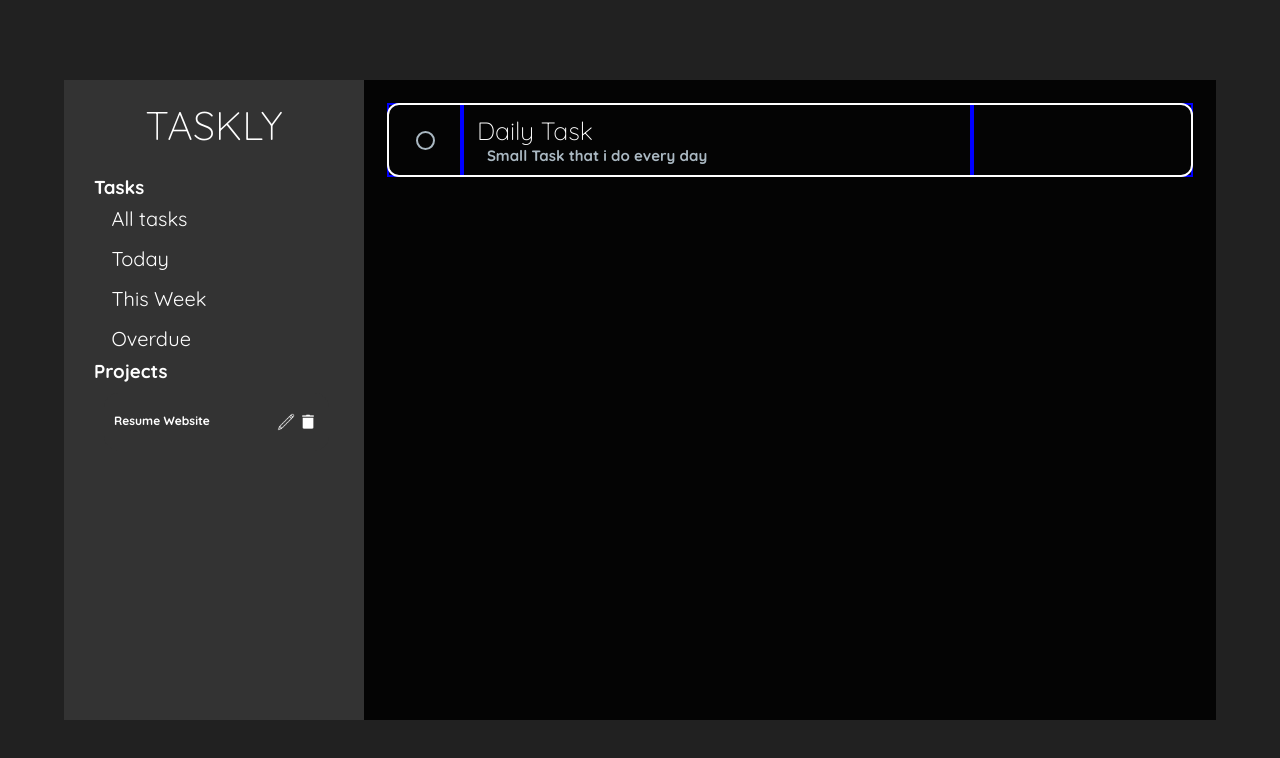
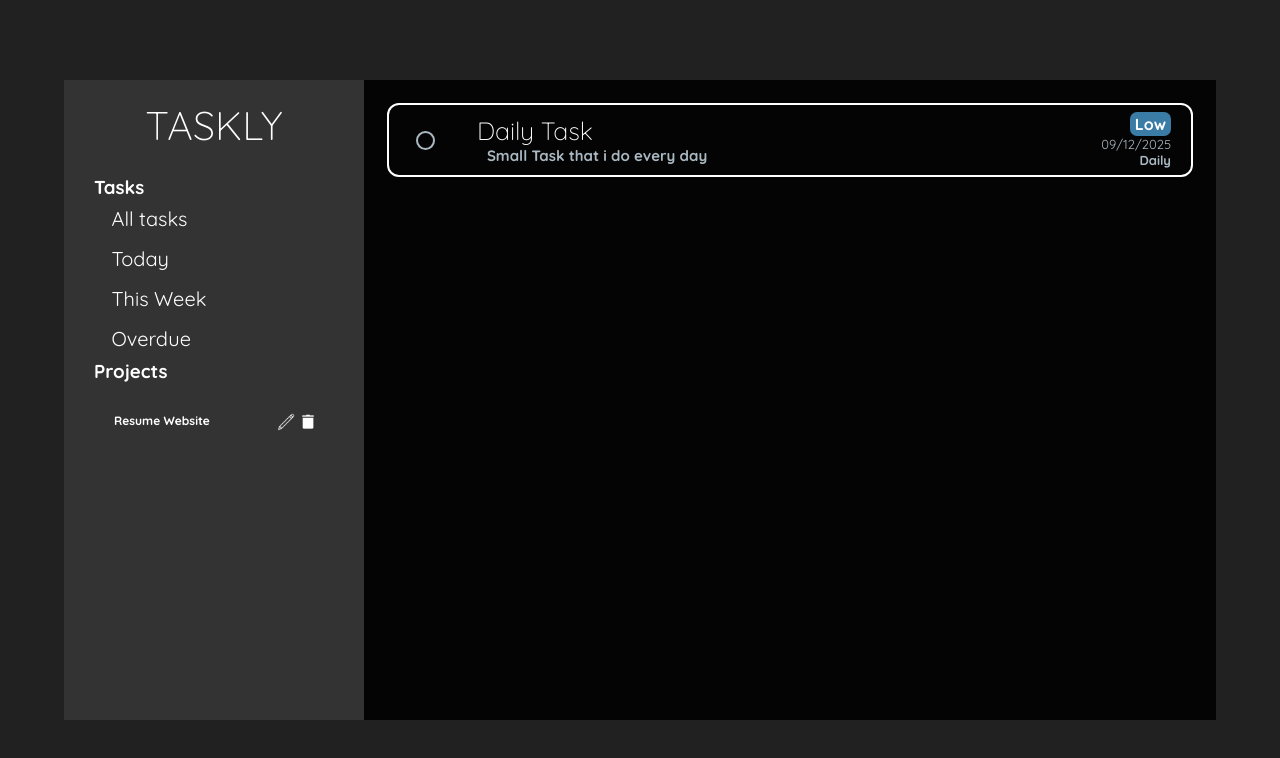
Before and after one commit to daanniill/todo-list, a website built with webpack: page src/template.html in a window 1280 px wide. Built offline with nearby package versions, Linux system fonts and the light colour scheme; a web font is replaced by a local one.

Commit message:
made basic layout of reminder card

```diff
--- a/src/reminders.css
+++ b/src/reminders.css
@@ -26,9 +26,6 @@
     flex-direction: column;
 }
 
-.card > div {
-    outline: 2px solid blue;
-}
 
 .description {
     padding: 0 10px 0 20px;
@@ -43,7 +40,7 @@
     transform: translateX(-5px);
 }
 
-.description h4{
+.description h2{
     color: var(--text_secondary);
     font-size: 15px;
     transform: translateX(5px);
@@ -55,3 +52,28 @@
     border-radius: 100%;
     outline: 2px solid var(--text_secondary);
 }
+
+.details {
+    display: flex;
+    flex-direction: column;
+    justify-content: center;
+    align-items: flex-end;
+    color: var(--text_secondary);
+    padding-right: 20px;
+}
+
+#priority {
+    color: var(--secondary_color);
+    background-color: var(--accent_color);
+    padding: 2px 5px 2px 5px;
+    border-radius: 7px;
+    font-weight: bolder;
+}
+
+#date, #category {
+    font-size: 13px;
+}
+
+#category {
+    font-weight: bolder;
+}
--- a/src/template.html
+++ b/src/template.html
@@ -41,10 +41,14 @@
                     <div class="check"></div>
                 </div>
                 <div class="description">
-                    <h1>Daily Task</h1>
-                    <h4>Small Task that i do every day</h4>
+                    <h1 id="task_name">Daily Task</h1>
+                    <h2 id="task_description">Small Task that i do every day</h4>
                 </div>
-                <div class="priority"></div>
+                <div class="details">
+                    <span id="priority">Low</span>
+                    <span id="date">09/12/2025</span>
+                    <span id="category">Daily</span>
+                </div>
             </div>
         </div>
     </main>
```
